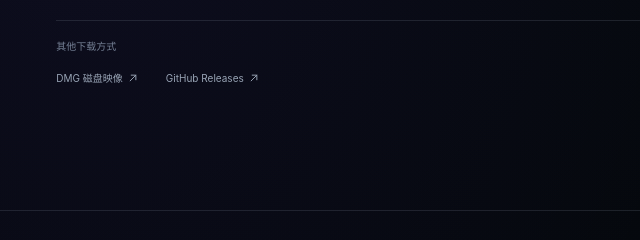
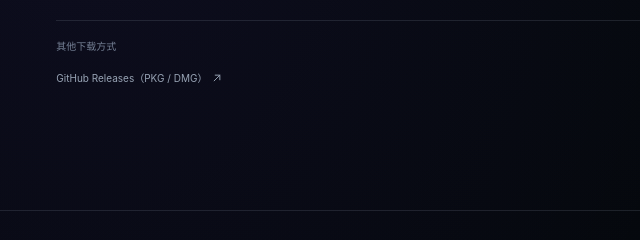
Before and after one commit to jsogn/Glint, an Astro site in the folder Website/: page / in a window 1280 px wide. Both pictures are taken after a click on the heading "其他下载方式". Shown: the part 1833-2073 px from the top of the page, 0-640 px from the left. Built offline with nearby package versions, Linux system fonts and the light colour scheme; Astro itself is replaced by a stand-in of ours.

Commit message:
Point website downloads to GitHub releases

```diff
--- a/Website/src/components/DownloadDock.astro
+++ b/Website/src/components/DownloadDock.astro
@@ -1,18 +1,19 @@
 ---
-import { downloadURL, fallbackRelease } from "../data/release";
+import { githubLatestReleaseURL } from "../data/release";
 
 interface Props {
   compact?: boolean;
 }
 
 const { compact = false } = Astro.props;
-const pkgURL = downloadURL(fallbackRelease.pkg.stableURL);
 ---
 
 <a
   class:list={["download-dock", { "download-dock--compact": compact }]}
-  href={pkgURL}
-  aria-label="下载 Glint 的 macOS 安装包"
+  href={githubLatestReleaseURL}
+  target="_blank"
+  rel="noreferrer"
+  aria-label="在 GitHub Releases 下载 Glint 的 macOS 安装包"
 >
   <img src="/glint-app-icon.png" alt="" width="38" height="38" />
   <span class="download-dock__copy">
--- a/Website/src/components/InstallGuide.astro
+++ b/Website/src/components/InstallGuide.astro
@@ -1,6 +1,6 @@
 ---
 import DownloadDock from "./DownloadDock.astro";
-import { downloadURL, fallbackRelease } from "../data/release";
+import { githubLatestReleaseURL } from "../data/release";
 ---
 
 <section id="install" class="install-section" aria-labelledby="install-title">
@@ -51,18 +51,12 @@ import { downloadURL, fallbackRelease } from "../data/release";
     <details class="install-details">
       <summary>其他下载方式</summary>
       <div class="install-details__body">
-        <a href={downloadURL(fallbackRelease.dmg.stableURL)}>
-          DMG 磁盘映像
-          <svg viewBox="0 0 14 14" aria-hidden="true">
-            <path d="M3 11 11 3M4.5 3H11v6.5" />
-          </svg>
-        </a>
         <a
-          href="https://github.com/jsogn/Glint/releases/latest"
+          href={githubLatestReleaseURL}
           target="_blank"
           rel="noreferrer"
         >
-          GitHub Releases
+          GitHub Releases（PKG / DMG）
           <svg viewBox="0 0 14 14" aria-hidden="true">
             <path d="M3 11 11 3M4.5 3H11v6.5" />
           </svg>
--- a/Website/src/data/release.ts
+++ b/Website/src/data/release.ts
@@ -1,33 +1,2 @@
-export const fallbackRelease = {
-  version: "0.4.1",
-  publishedAt: "2026-10-27T13:19:41Z",
-  source: "https://github.com/jsogn/Glint/releases/tag/v0.4.1",
-  pkg: {
-    stableURL: "/latest/Glint-Installer-macOS26-arm64.pkg",
-    versionedURL:
-      "/releases/v0.4.1/Glint-0.4.1-Installer-macOS26-arm64.pkg",
-    size: 117603560,
-    sha256:
-      "7cd0413b890ef05e517c8282c6ce79e20a671d235827e3d30c832608f45f9b17"
-  },
-  dmg: {
-    stableURL: "/latest/Glint-macOS26-arm64.dmg",
-    versionedURL: "/releases/v0.4.1/Glint-0.4.1-macOS26-arm64.dmg",
-    size: 124449249,
-    sha256:
-      "9542376aa3f8ce5508f8d29a2511d2973e0299b726d1d798a98b42d69e77718b"
-  }
-} as const;
-
-export const downloadOrigin = (
-  import.meta.env.PUBLIC_DOWNLOAD_ORIGIN ??
-  "https://glint-release.tos-cn-beijing.volces.com"
-).replace(/\/$/, "");
-
-export function downloadURL(path: string): string {
-  return `${downloadOrigin}${path}`;
-}
-
-export function formatBytes(bytes: number): string {
-  return `${(bytes / 1_000_000).toFixed(1)} MB`;
-}
+export const githubLatestReleaseURL =
+  "https://github.com/jsogn/Glint/releases/latest";
--- a/Website/src/env.d.ts
+++ b/Website/src/env.d.ts
@@ -2,7 +2,6 @@
 
 interface ImportMetaEnv {
   readonly PUBLIC_SITE_ORIGIN?: string;
-  readonly PUBLIC_DOWNLOAD_ORIGIN?: string;
   readonly PUBLIC_NOINDEX?: string;
 }
 
```
Also changed, not shown: docs/MACOS-COMPATIBILITY.md (+3 -3 lines), Website/README.md.
